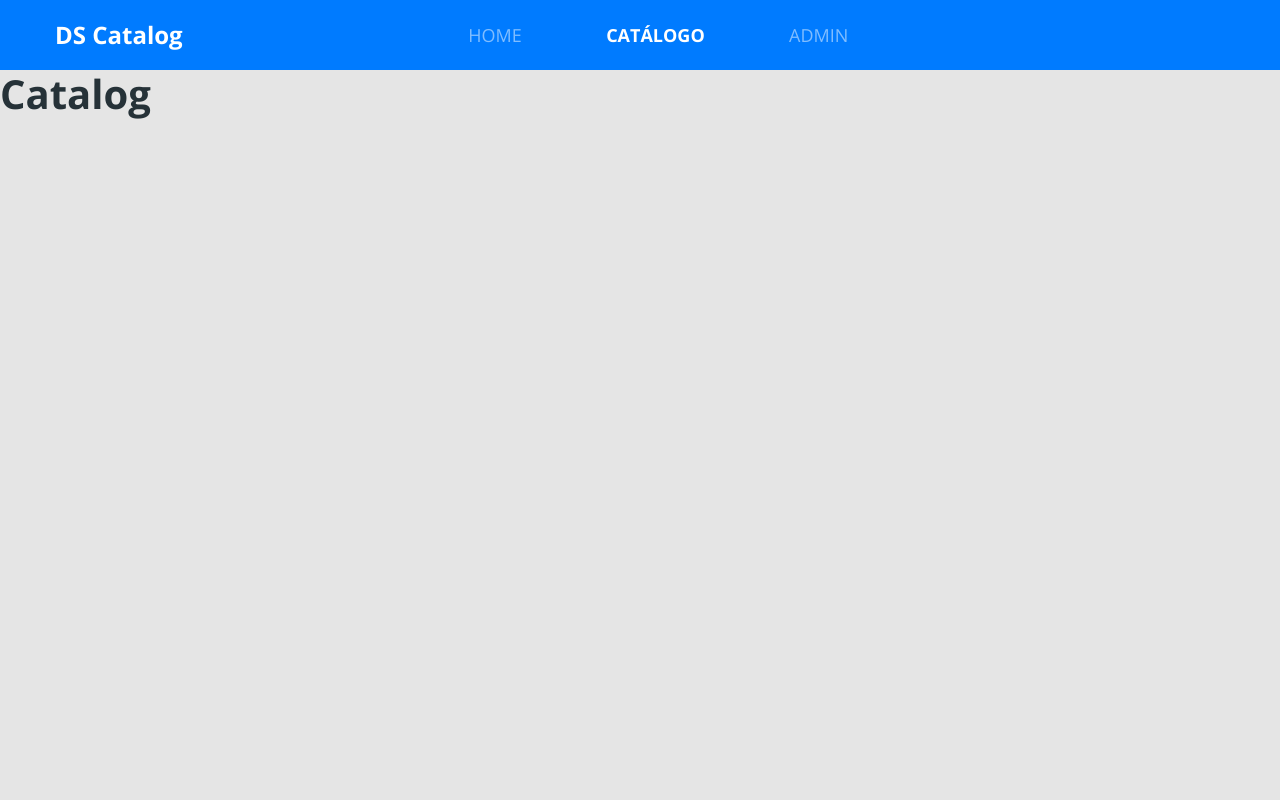
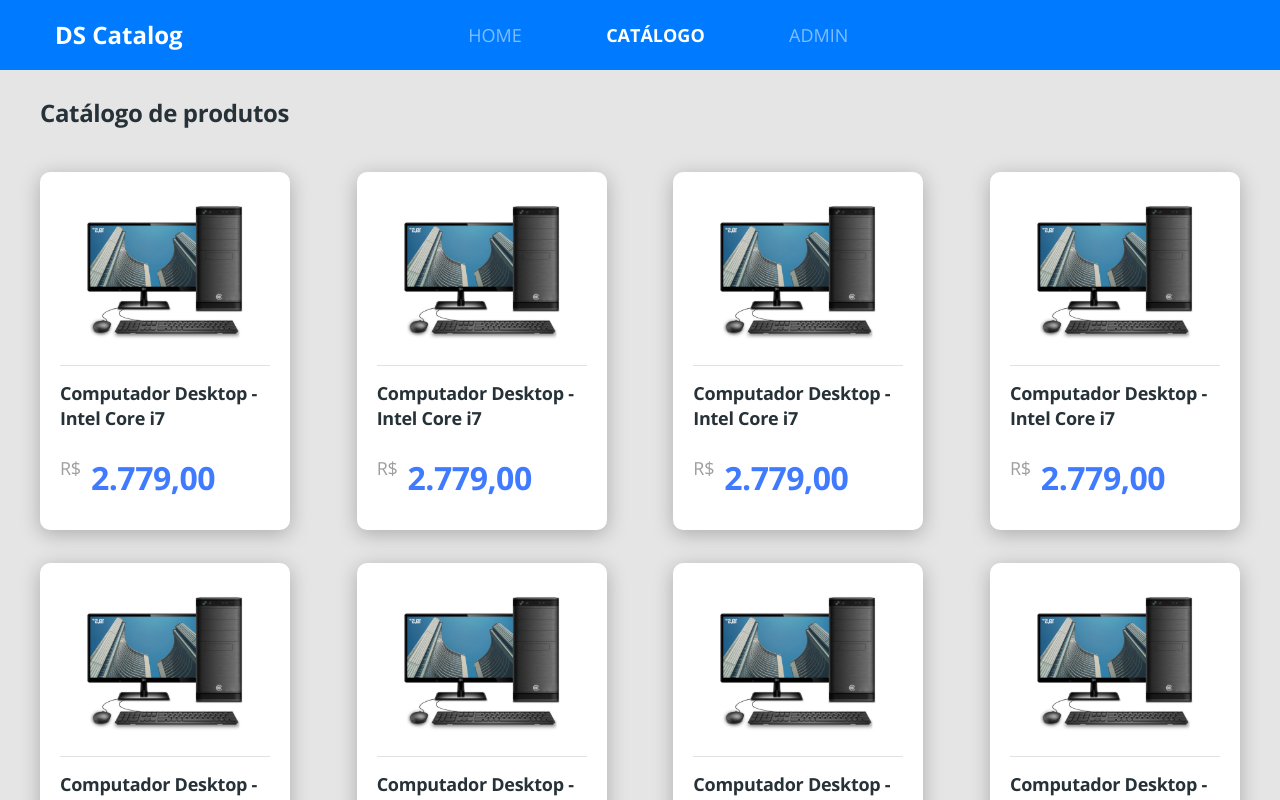
Before and after one commit to EdmarMagalhaes/dscatalog-bootcamp-devsuperior, a React (Create React App) app in the folder front-web/: page /catalog in a window 1280 px wide. Shown: the top 800 px of the page. Built offline with nearby package versions, Linux system fonts and the light colour scheme.

Commit message:
Finish product listing layout

```diff
--- a/front-web/src/app.scss
+++ b/front-web/src/app.scss
@@ -21,3 +21,16 @@
     color: unset;
   }
 }
+
+.border-radius-10 {
+  border-radius: 10px;
+}
+
+.border-radius-20 {
+  border-radius: 20px;
+}
+
+.card-base {
+  background: #FFFFFF;
+  box-shadow: 0px 4px 20px rgba(0, 0, 0, 0.25);
+}
--- a/front-web/src/core/components/Buttonicon/index.tsx
+++ b/front-web/src/core/components/Buttonicon/index.tsx
@@ -1,4 +1,3 @@
-import { type } from 'os';
 import React from 'react';
 import { ReactComponent as ArrowIcon } from '../../assets/images/arrow.svg'
 import './styles.scss'
--- /dev/null
+++ b/front-web/src/pages/Catalog/components/ProductCard/index.tsx
@@ -0,0 +1,21 @@
+import React from 'react';
+import { ReactComponent as ProductImage } from '../../../../core/assets/images/product.svg';
+import './styles.scss';
+
+const ProductCard = () => (
+    <div className ="card-base border-radius-10 product-card">
+       <ProductImage />
+       <div className="product-info">
+           <h6 className="product-name">
+               Computador Desktop - Intel Core i7
+           </h6>
+           <div className="product-price-container">
+               <span className="product-currency">R$</span>
+               <h3 className="product-price">2.779,00</h3>
+
+           </div>
+
+       </div>
+    </div>
+);
+export default ProductCard;
--- /dev/null
+++ b/front-web/src/pages/Catalog/components/ProductCard/styles.scss
@@ -0,0 +1,38 @@
+.product-card {
+    padding: 20px 20px 30px 20px;
+    text-align: center;
+}
+
+.product-info {
+    border-top: 1px solid #e1e1e1;
+    text-align: left;
+    padding-top: 15px;
+    margin-top: 15px;
+}
+
+.product-name {
+    font-size: 18px;
+    line-height: 25px;
+    letter-spacing: -0.015em;
+}
+
+.product-price-container {
+    margin-top: 25px;
+    display: flex;
+}
+
+.product-currency {
+    font-size: 18px;
+    line-height: 25px;
+    letter-spacing: -0.015em;
+    color: #9E9E9E;
+}
+
+.product-price {
+    font-size: 32px;
+    line-height: 44px;
+    letter-spacing: -0.015em;
+    color: #407BFF;
+    margin-left: 10px;
+
+}
--- a/front-web/src/pages/Catalog/index .tsx
+++ b/front-web/src/pages/Catalog/index .tsx
@@ -1,8 +1,25 @@
 import React from 'react';
+import ProductCard from './components/ProductCard';
+import './styles.scss';
+const Catalog = () => (
+    <div className="catalog-container">
+        <h1 className="catalog-title">
+            Catálogo de produtos
+        </h1>
+        <div className="catalog-products">
+            <ProductCard />
+            <ProductCard />
+            <ProductCard />
+            <ProductCard />
+            <ProductCard />
+            <ProductCard />
+            <ProductCard />
+            <ProductCard />
+            <ProductCard />
+            <ProductCard />
 
-const Catalog = () => (
-    <div>
-        <h1>Catalog</h1>
+
+        </div>
     </div>
 );
 export default Catalog;
--- /dev/null
+++ b/front-web/src/pages/Catalog/styles.scss
@@ -0,0 +1,20 @@
+.catalog-container {
+    margin-top: 26px;
+    padding-left: 40px;
+    padding-right: 40px;
+}
+
+.catalog-title {
+font-size: 24px;
+line-height: 33px;
+letter-spacing: -0.015em;
+}
+
+.catalog-products {
+    margin-top: 43px;
+    display: grid;
+    grid-template-columns: repeat(auto-fill, 250px);
+    grid-gap: 33px 20px;
+    justify-content: space-between;
+
+}
--- a/front-web/src/pages/Home/index.tsx
+++ b/front-web/src/pages/Home/index.tsx
@@ -7,7 +7,7 @@
 
 const Home = () => (
     <div className="home-container">
-        <div className="row home-content">
+        <div className="row home-content card-base boder-radius-20">
             <div className="col-6">
                 <h1>
                     Conheça o melhor<br /> catálogo de produtos
--- a/front-web/src/pages/Home/styles.scss
+++ b/front-web/src/pages/Home/styles.scss
@@ -5,9 +5,6 @@
 
 }
 .home-content {
-    background-color: #FFF;
-    box-shadow: 0px 4px 20px rgba(0, 0, 0, 0.25);
-    border-radius: 20px;
     padding-top: 155px;
     padding-left: 100px;
     padding-bottom: 90px;
```
Also changed, not shown: front-web/src/core/assets/images/product.svg (added), 1 other file (tests, documents, lock files or other folders).
